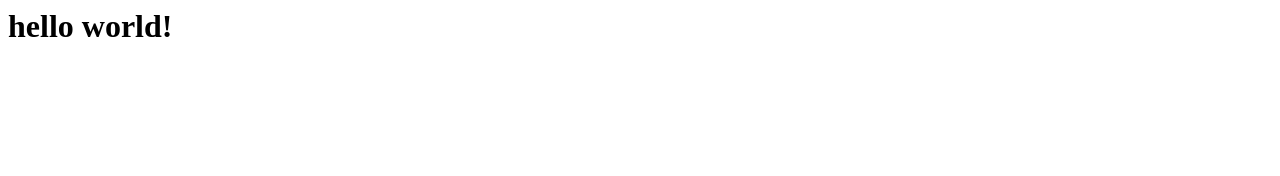
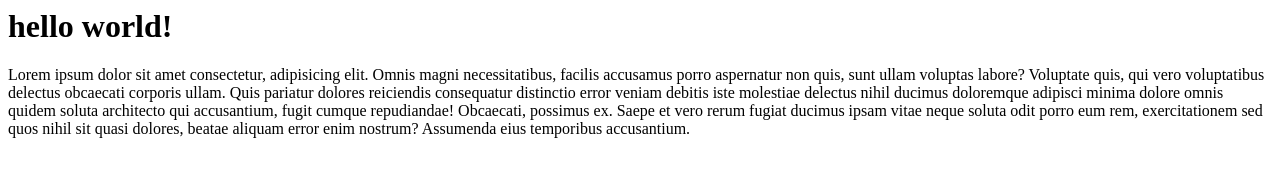
Before and after one commit to alfesani1/ab, a plain HTML site: page index.html in a window 1280 px wide. Drawn offline with Linux system fonts and the light colour scheme.

Commit message:
adding some text

```diff
--- a/index.html
+++ b/index.html
@@ -1 +1,5 @@
 <h1>hello world!</h1>
+
+<p>Lorem ipsum dolor sit amet consectetur, adipisicing elit. Omnis magni necessitatibus, facilis accusamus porro aspernatur non quis, sunt ullam voluptas labore? Voluptate quis, qui vero voluptatibus delectus obcaecati corporis ullam.
+Quis pariatur dolores reiciendis consequatur distinctio error veniam debitis iste molestiae delectus nihil ducimus doloremque adipisci minima dolore omnis quidem soluta architecto qui accusantium, fugit cumque repudiandae! Obcaecati, possimus ex.
+Saepe et vero rerum fugiat ducimus ipsam vitae neque soluta odit porro eum rem, exercitationem sed quos nihil sit quasi dolores, beatae aliquam error enim nostrum? Assumenda eius temporibus accusantium.</p>
```
